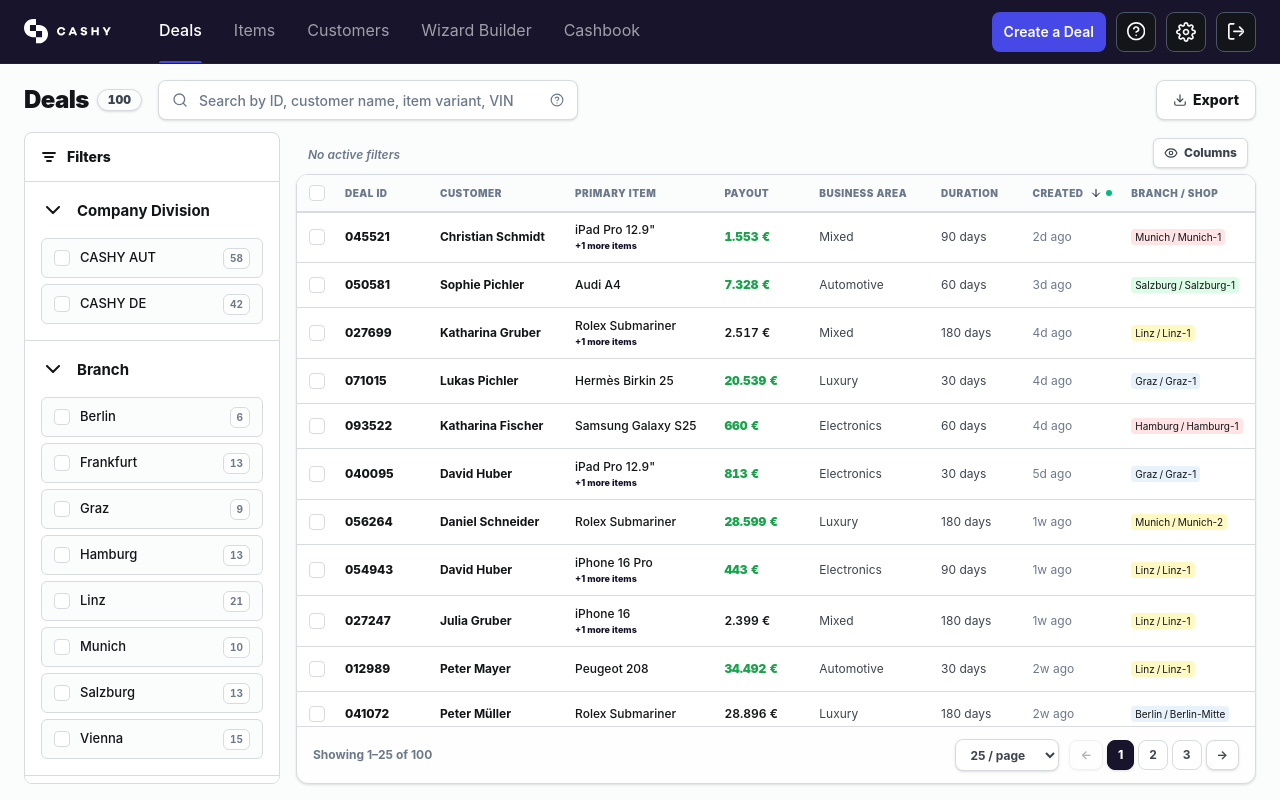
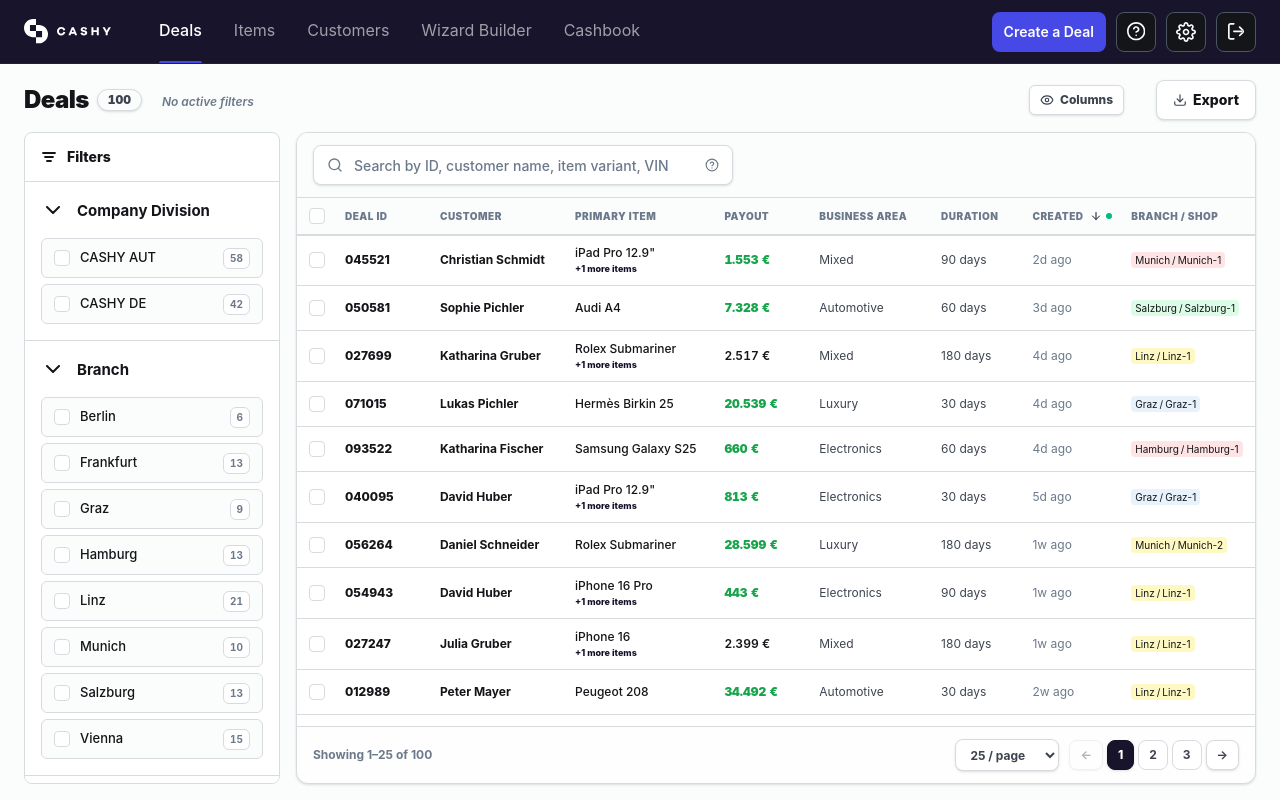
Before and after one commit to SarvarthDevelopers/cashy-mockup, a React (Vite) app: page /deals in a window 1280 px wide. Built offline with nearby package versions, Linux system fonts and the light colour scheme.

Commit message:
feat(deals): swap desktop search and column/filter picker layouts and lift column visibilities state

```diff
--- a/src/components/Deals/DealsTable.tsx
+++ b/src/components/Deals/DealsTable.tsx
@@ -1,14 +1,21 @@
 import { useState, useRef, useCallback, useEffect } from 'react';
-import { MoreHorizontal, ArrowUpDown, ArrowUp, ArrowDown, Eye, EyeOff, AlertTriangle, X } from 'lucide-react';
+import { MoreHorizontal, ArrowUpDown, ArrowUp, ArrowDown, AlertTriangle, X, Search, HelpCircle, Loader2 } from 'lucide-react';
 import type { Deal } from '../../data/mockDeals';
-import { STATUS_STYLES } from '../../data/mockDeals';
+import { STATUS_STYLES, DEALS_MICROCOPY } from '../../data/mockDeals';
 import { ShopLabel } from '../Card/ShopLabel';
-import type { FilterState } from './DealsFilterRail';
-import { INITIAL_FILTERS } from './DealsFilterRail';
 
 export interface SortConfig {
   key: string;
   direction: 'asc' | 'desc';
+}
+
+export interface ColumnDef {
+  key: string;
+  label: string;
+  width: number;
+  minWidth: number;
+  visible: boolean;
+  sortable: boolean;
 }
 
 interface DealsTableProps {
@@ -25,21 +32,13 @@
   onPageSizeChange: (size: number) => void;
   onRowAction?: (action: string, deal: Deal) => void;
   searchActive?: boolean;
-  filters: FilterState;
-  onFiltersChange: (filters: FilterState) => void;
-  activePills: Array<{ category: string; value: string; onClear: () => void }>;
+  searchQuery: string;
+  onSearchChange: (query: string) => void;
+  columns: ColumnDef[];
+  onColumnsChange: React.Dispatch<React.SetStateAction<ColumnDef[]>>;
 }
 
-interface ColumnDef {
-  key: string;
-  label: string;
-  width: number;
-  minWidth: number;
-  visible: boolean;
-  sortable: boolean;
-}
-
-const DEFAULT_COLUMNS: ColumnDef[] = [
+export const DEFAULT_COLUMNS: ColumnDef[] = [
   { key: 'dealId', label: 'Deal ID', width: 100, minWidth: 80, visible: true, sortable: true },
   { key: 'customer', label: 'Customer', width: 140, minWidth: 110, visible: true, sortable: true },
   { key: 'primaryItem', label: 'Primary Item', width: 150, minWidth: 120, visible: true, sortable: true },
@@ -127,22 +126,31 @@
   onPageSizeChange,
   onRowAction,
   searchActive = false,
-  onFiltersChange,
-  activePills,
+  searchQuery,
+  onSearchChange,
+  columns,
+  onColumnsChange: setColumns,
 }: DealsTableProps) {
-  const [columns, setColumns] = useState<ColumnDef[]>(DEFAULT_COLUMNS);
-  const [showColumnPicker, setShowColumnPicker] = useState(false);
   const [resizingCol, setResizingCol] = useState<string | null>(null);
   const [resizeStart, setResizeStart] = useState<{ x: number; width: number } | null>(null);
-  const columnPickerRef = useRef<HTMLDivElement>(null);
+
+  // Local debounced search state for desktop search
+  const [localSearch, setLocalSearch] = useState(searchQuery);
+  const [isSearching, setIsSearching] = useState(false);
 
   useEffect(() => {
-    const handler = (e: MouseEvent) => {
-      if (columnPickerRef.current && !columnPickerRef.current.contains(e.target as Node)) setShowColumnPicker(false);
-    };
-    if (showColumnPicker) document.addEventListener('mousedown', handler);
-    return () => document.removeEventListener('mousedown', handler);
-  }, [showColumnPicker]);
+    setLocalSearch(searchQuery);
+  }, [searchQuery]);
+
+  useEffect(() => {
+    if (localSearch === searchQuery) return;
+    setIsSearching(true);
+    const delay = setTimeout(() => {
+      onSearchChange(localSearch);
+      setIsSearching(false);
+    }, 300);
+    return () => clearTimeout(delay);
+  }, [localSearch, onSearchChange, searchQuery]);
 
   const handleResizeStart = useCallback((e: React.MouseEvent, colKey: string) => {
     e.preventDefault();
@@ -335,80 +343,47 @@
 
   return (
     <div className="flex flex-col flex-1 min-w-0 h-full" role="grid" aria-colcount={visibleColumns.length + 2}>
-      {/* Column picker toggle */}
-      <div className="flex items-center justify-between px-2 py-1.5 shrink-0 select-none">
-        <div className="flex-1 min-w-0 mr-4">
-          {activePills.length > 0 ? (
-            <div className="flex flex-wrap items-center gap-1.5">
-              {activePills.map((pill, idx) => (
-                <span
-                  key={idx}
-                  className="inline-flex items-center gap-1.5 pl-2.5 pr-1.5 py-0.5 rounded-full bg-[var(--background-secondary)] border border-[var(--border-subtle)] text-[10px] font-bold text-[var(--text-subtle)] shadow-sm animate-in fade-in duration-200"
-                >
-                  <span className="text-[9px] text-[var(--text-subtlest)] font-extrabold uppercase shrink-0">{pill.category}:</span>
-                  <span className="truncate max-w-[100px]">{pill.value}</span>
-                  <button
-                    onClick={pill.onClear}
-                    className="hover:bg-[var(--background-secondary-hover)] rounded-full p-0.5 transition-colors cursor-pointer text-[var(--text-subtlest)] hover:text-[var(--text-primary)] focus:outline-none flex items-center justify-center shrink-0"
-                    aria-label={`Remove ${pill.category} filter ${pill.value}`}
-                  >
-                    <X size={10} strokeWidth={2.5} />
-                  </button>
-                </span>
-              ))}
-              <button
-                onClick={() => onFiltersChange(INITIAL_FILTERS)}
-                className="text-[11px] text-[var(--text-error)] font-black hover:text-[var(--text-error-on-subtle)] cursor-pointer focus:outline-none shrink-0 ml-1.5 transition-colors"
-              >
-                Clear all
-              </button>
-            </div>
-          ) : (
-            <span className="text-xs text-[var(--text-subtlest)] font-semibold italic pl-1">No active filters</span>
-          )}
-        </div>
-        <div className="relative" ref={columnPickerRef}>
-          <button
-            onClick={() => setShowColumnPicker(!showColumnPicker)}
-            className="flex items-center gap-1.5 px-2.5 py-1.5 text-xs font-extrabold text-[var(--text-subtle)] hover:text-[var(--text-primary)] hover:bg-[var(--background-secondary)] rounded-md transition-colors cursor-pointer border border-[var(--border-subtle)] shadow-sm bg-[var(--background-primary)] focus:outline-none focus-visible:ring-2 focus-visible:ring-[var(--border-brand)]"
-            aria-label="Manage column visibility"
-            aria-expanded={showColumnPicker}
-          >
-            {showColumnPicker ? <EyeOff size={14} /> : <Eye size={14} />}
-            <span>Columns</span>
-          </button>
-          {showColumnPicker && (
-            <div className="absolute right-0 top-8.5 z-50 bg-[var(--background-primary)] border border-[var(--border-subtle)] rounded-lg shadow-xl p-2.5 w-52 max-h-72 overflow-y-auto slick-scrollbar animate-in fade-in zoom-in-95 duration-150">
-              <p className="text-[10px] font-black text-[var(--text-subtlest)] uppercase tracking-wider px-1.5 pb-1.5 border-b border-[var(--border-subtle)] mb-1">Show/Hide Columns</p>
-              {columns.map(col => (
-                <label key={col.key} className="flex items-center gap-2.5 px-1.5 py-1.5 rounded-md hover:bg-[var(--background-secondary)] cursor-pointer transition-colors text-left focus-within:ring-2 focus-within:ring-[var(--border-brand)]/50">
-                  <div
-                    className={`w-4 h-4 rounded border flex items-center justify-center shrink-0 transition-all ${
-                      col.visible
-                        ? 'bg-[var(--background-brand-solid)] border-[var(--border-brand)] text-white'
-                        : 'border-[var(--border-subtle)] bg-[var(--background-primary)]'
-                    }`}
-                    onClick={(e) => {
-                      e.preventDefault();
-                      setColumns(cols => cols.map(c => c.key === col.key ? { ...c, visible: !c.visible } : c));
-                    }}
-                  >
-                    {col.visible && (
-                      <svg width="10" height="8" viewBox="0 0 10 8" fill="none">
-                        <path d="M1 4L3.5 6.5L9 1" stroke="white" strokeWidth="2" strokeLinecap="round" strokeLinejoin="round" />
-                      </svg>
-                    )}
-                  </div>
-                  <span className="text-xs text-[var(--text-subtle)] font-bold">{col.label}</span>
-                </label>
-              ))}
-            </div>
-          )}
-        </div>
-      </div>
-
       {/* Table & Pagination Wrapper */}
       <div className="flex-1 flex flex-col min-h-0 bg-[var(--background-primary)] border border-[var(--border-subtle)] rounded-xl shadow-sm overflow-hidden">
+
+        {/* Desktop Search bar (only visible on md and up) */}
+        <div className="hidden md:flex items-center justify-between px-4 py-3 shrink-0 select-none border-b border-[var(--border-subtle)] bg-[var(--background-secondary)]">
+          <div className="relative flex-1 max-w-[420px]">
+            <span className="absolute left-3.5 top-1/2 -translate-y-1/2 text-[var(--text-subtlest)] z-10">
+              {isSearching ? (
+                <Loader2 size={16} className="animate-spin text-[var(--text-brand)]" />
+              ) : (
+                <Search size={16} />
+              )}
+            </span>
+            <input
+              type="text"
+              value={localSearch}
+              onChange={(e) => setLocalSearch(e.target.value)}
+              placeholder={DEALS_MICROCOPY.search.placeholder}
+              className="w-full h-10 pl-10 pr-16 bg-[var(--background-primary)] border border-[var(--border-subtle)] rounded-lg text-sm focus:outline-none focus:border-[var(--border-brand)] focus:ring-2 focus:ring-[var(--border-brand)]/20 transition-all text-[var(--text-primary)] placeholder:text-[var(--text-subtlest)] font-medium shadow-sm"
+              aria-label="Search index fields"
+            />
+            {localSearch && (
+              <button
+                onClick={() => { setLocalSearch(''); onSearchChange(''); }}
+                className="absolute right-9 top-1/2 -translate-y-1/2 p-0.5 hover:bg-[var(--background-secondary)] rounded-md transition-colors cursor-pointer focus:outline-none focus-visible:ring-2 focus-visible:ring-[var(--border-brand)]"
+                aria-label="Clear search input"
+              >
+                <X size={14} className="text-[var(--text-subtlest)] hover:text-[var(--text-primary)]" />
+              </button>
+            )}
+
+            {/* Premium Hover Help Tooltip */}
+            <div className="absolute right-3.5 top-1/2 -translate-y-1/2 group z-25 flex items-center">
+              <HelpCircle size={14} className="text-[var(--text-subtlest)] cursor-help hover:text-[var(--text-subtle)]" />
+              <div className="absolute bottom-full right-0 mb-2 w-64 hidden group-hover:block bg-[#131518] text-white text-[10px] font-bold p-3 rounded-lg shadow-xl border border-[#4c5564] leading-relaxed animate-in fade-in duration-150">
+                <span className="block text-[9px] text-[var(--text-brand)] uppercase tracking-wider mb-1 font-black">Search Fields</span>
+                Searches across Deal ID, Customer name, email, phone, branch, shop, appraisers, item variant specifications, and internal timeline notes.
+              </div>
+            </div>
+          </div>
+        </div>
         {/* Scrollable Table Area */}
         <div className="flex-1 overflow-auto slick-scrollbar bg-[var(--background-primary)]">
           <table
--- a/src/components/Deals/DealsToolbar.tsx
+++ b/src/components/Deals/DealsToolbar.tsx
@@ -1,6 +1,7 @@
-import { useState, useEffect } from 'react';
-import { Search, Download, Archive, X, HelpCircle, Loader2, RefreshCw } from 'lucide-react';
+import { useState, useEffect, useRef } from 'react';
+import { Search, Download, Archive, X, HelpCircle, Loader2, RefreshCw, Eye, EyeOff } from 'lucide-react';
 import { DEALS_MICROCOPY } from '../../data/mockDeals';
+import type { ColumnDef } from './DealsTable';
 
 interface DealsToolbarProps {
   searchQuery: string;
@@ -19,6 +20,11 @@
   // Mobile filter toggle props
   onToggleFilter?: () => void;
   activeFiltersCount?: number;
+  // Desktop layout integration props
+  columns?: ColumnDef[];
+  onColumnsChange?: (cols: ColumnDef[]) => void;
+  activePills?: Array<{ category: string; value: string; onClear: () => void }>;
+  onClearFilters?: () => void;
 }
 
 export function DealsToolbar({
@@ -36,10 +42,26 @@
   exportProgress = 0,
   onToggleFilter,
   activeFiltersCount = 0,
+  columns = [],
+  onColumnsChange,
+  activePills = [],
+  onClearFilters,
 }: DealsToolbarProps) {
   // Local debounced state
   const [localSearch, setLocalSearch] = useState(searchQuery);
   const [isSearching, setIsSearching] = useState(false);
+  const [showColumnPicker, setShowColumnPicker] = useState(false);
+  const columnPickerRef = useRef<HTMLDivElement>(null);
+
+  useEffect(() => {
+    const handler = (e: MouseEvent) => {
+      if (columnPickerRef.current && !columnPickerRef.current.contains(e.target as Node)) {
+        setShowColumnPicker(false);
+      }
+    };
+    if (showColumnPicker) document.addEventListener('mousedown', handler);
+    return () => document.removeEventListener('mousedown', handler);
+  }, [showColumnPicker]);
 
   useEffect(() => {
     setLocalSearch(searchQuery);
@@ -205,41 +227,82 @@
             </span>
           </div>
 
-          {/* Search Input Box */}
-          <div className="relative flex-1 max-w-[420px] min-w-[200px]">
-            <span className="absolute left-3.5 top-1/2 -translate-y-1/2 text-[var(--text-subtlest)] z-10">
-              {isSearching ? (
-                <Loader2 size={16} className="animate-spin text-[var(--text-brand)]" />
+          {/* Selected Filters (Active Pills) & Columns visibility */}
+          <div className="flex-1 flex items-center justify-between min-w-0 mr-4 select-none">
+            <div className="flex-1 min-w-0 mr-4">
+              {activePills.length > 0 ? (
+                <div className="flex flex-wrap items-center gap-1.5">
+                  {activePills.map((pill, idx) => (
+                    <span
+                      key={idx}
+                      className="inline-flex items-center gap-1.5 pl-2.5 pr-1.5 py-0.5 rounded-full bg-[var(--background-secondary)] border border-[var(--border-subtle)] text-[10px] font-bold text-[var(--text-subtle)] shadow-sm animate-in fade-in duration-200"
+                    >
+                      <span className="text-[9px] text-[var(--text-subtlest)] font-extrabold uppercase shrink-0">{pill.category}:</span>
+                      <span className="truncate max-w-[100px]">{pill.value}</span>
+                      <button
+                        onClick={pill.onClear}
+                        className="hover:bg-[var(--background-secondary-hover)] rounded-full p-0.5 transition-colors cursor-pointer text-[var(--text-subtlest)] hover:text-[var(--text-primary)] focus:outline-none flex items-center justify-center shrink-0"
+                        aria-label={`Remove ${pill.category} filter ${pill.value}`}
+                      >
+                        <X size={10} strokeWidth={2.5} />
+                      </button>
+                    </span>
+                  ))}
+                  {onClearFilters && (
+                    <button
+                      onClick={onClearFilters}
+                      className="text-[11px] text-[var(--text-error)] font-black hover:text-[var(--text-error-on-subtle)] cursor-pointer focus:outline-none shrink-0 ml-1.5 transition-colors"
+                    >
+                      Clear all
+                    </button>
+                  )}
+                </div>
               ) : (
-                <Search size={16} />
+                <span className="text-xs text-[var(--text-subtlest)] font-semibold italic pl-1">No active filters</span>
               )}
-            </span>
-            <input
-              type="text"
-              value={localSearch}
-              onChange={(e) => setLocalSearch(e.target.value)}
-              placeholder={DEALS_MICROCOPY.search.placeholder}
-              className="w-full h-10 pl-10 pr-16 bg-[var(--background-primary)] border border-[var(--border-subtle)] rounded-lg text-sm focus:outline-none focus:border-[var(--border-brand)] focus:ring-2 focus:ring-[var(--border-brand)]/20 transition-all text-[var(--text-primary)] placeholder:text-[var(--text-subtlest)] font-medium shadow-sm"
-              aria-label="Search index fields"
-            />
-            {localSearch && (
-              <button
-                onClick={() => { setLocalSearch(''); onSearchChange(''); }}
-                className="absolute right-9 top-1/2 -translate-y-1/2 p-0.5 hover:bg-[var(--background-secondary)] rounded-md transition-colors cursor-pointer focus:outline-none focus-visible:ring-2 focus-visible:ring-[var(--border-brand)]"
-                aria-label="Clear search input"
-              >
-                <X size={14} className="text-[var(--text-subtlest)] hover:text-[var(--text-primary)]" />
-              </button>
+            </div>
+
+            {/* Columns Toggle Button */}
+            {columns.length > 0 && onColumnsChange && (
+              <div className="relative" ref={columnPickerRef}>
+                <button
+                  onClick={() => setShowColumnPicker(!showColumnPicker)}
+                  className="flex items-center gap-1.5 px-2.5 py-1.5 text-xs font-extrabold text-[var(--text-subtle)] hover:text-[var(--text-primary)] hover:bg-[var(--background-secondary)] rounded-md transition-colors cursor-pointer border border-[var(--border-subtle)] shadow-sm bg-[var(--background-primary)] focus:outline-none focus-visible:ring-2 focus-visible:ring-[var(--border-brand)]"
+                  aria-label="Manage column visibility"
+                  aria-expanded={showColumnPicker}
+                >
+                  {showColumnPicker ? <EyeOff size={14} /> : <Eye size={14} />}
+                  <span>Columns</span>
+                </button>
+                {showColumnPicker && (
+                  <div className="absolute right-0 top-8.5 z-50 bg-[var(--background-primary)] border border-[var(--border-subtle)] rounded-lg shadow-xl p-2.5 w-52 max-h-72 overflow-y-auto slick-scrollbar animate-in fade-in zoom-in-95 duration-150">
+                    <p className="text-[10px] font-black text-[var(--text-subtlest)] uppercase tracking-wider px-1.5 pb-1.5 border-b border-[var(--border-subtle)] mb-1">Show/Hide Columns</p>
+                    {columns.map(col => (
+                      <label key={col.key} className="flex items-center gap-2.5 px-1.5 py-1.5 rounded-md hover:bg-[var(--background-secondary)] cursor-pointer transition-colors text-left focus-within:ring-2 focus-within:ring-[var(--border-brand)]/50">
+                        <div
+                          className={`w-4 h-4 rounded border flex items-center justify-center shrink-0 transition-all ${
+                            col.visible
+                              ? 'bg-[var(--background-brand-solid)] border-[var(--border-brand)] text-white'
+                              : 'border-[var(--border-subtle)] bg-[var(--background-primary)]'
+                          }`}
+                          onClick={(e) => {
+                            e.preventDefault();
+                            onColumnsChange(columns.map(c => c.key === col.key ? { ...c, visible: !c.visible } : c));
+                          }}
+                        >
+                          {col.visible && (
+                            <svg width="10" height="8" viewBox="0 0 10 8" fill="none">
+                              <path d="M1 4L3.5 6.5L9 1" stroke="white" strokeWidth="2" strokeLinecap="round" strokeLinejoin="round" />
+                            </svg>
+                          )}
+                        </div>
+                        <span className="text-xs text-[var(--text-subtle)] font-bold">{col.label}</span>
+                      </label>
+                    ))}
+                  </div>
+                )}
+              </div>
             )}
-
-            {/* Premium Hover Help Tooltip */}
-            <div className="absolute right-3.5 top-1/2 -translate-y-1/2 group z-25 flex items-center">
-              <HelpCircle size={14} className="text-[var(--text-subtlest)] cursor-help hover:text-[var(--text-subtle)]" />
-              <div className="absolute bottom-full right-0 mb-2 w-64 hidden group-hover:block bg-[#131518] text-white text-[10px] font-bold p-3 rounded-lg shadow-xl border border-[#4c5564] leading-relaxed animate-in fade-in duration-150">
-                <span className="block text-[9px] text-[var(--text-brand)] uppercase tracking-wider mb-1 font-black">Search Fields</span>
-                Searches across Deal ID, Customer name, email, phone, branch, shop, appraisers, item variant specifications, and internal timeline notes.
-              </div>
-            </div>
           </div>
 
           {/* Inline Bulk action bar — visible when rows selected */}
@@ -310,7 +373,10 @@
             {/* Help Tooltip */}
             <div className="absolute bottom-full left-1/2 -translate-x-1/2 mb-2 w-52 hidden group-hover:block bg-[#131518] text-white text-[10px] font-bold p-3 rounded-lg shadow-xl border border-[#4c5564] leading-relaxed z-50 animate-in fade-in duration-150">
               <span className="block text-[9px] text-[var(--text-brand)] uppercase tracking-wider mb-1 font-black">Export Output</span>
-              Downloads your actively filtered list containing all 28+ deal details in highly structured CSV spreadsheet format.
+              {selectedCount > 0
+                ? `Downloads your selected ${selectedCount} deal${selectedCount > 1 ? 's' : ''} in highly structured CSV spreadsheet format.`
+                : 'Downloads your actively filtered list containing all 28+ deal details in highly structured CSV spreadsheet format.'
+              }
             </div>
           </div>
         </div>
--- a/src/pages/DealsPage.tsx
+++ b/src/pages/DealsPage.tsx
@@ -4,8 +4,8 @@
 import { DealsToolbar } from '../components/Deals/DealsToolbar';
 import { DealsFilterRail, INITIAL_FILTERS } from '../components/Deals/DealsFilterRail';
 import type { FilterState } from '../components/Deals/DealsFilterRail';
-import { DealsTable } from '../components/Deals/DealsTable';
-import type { SortConfig } from '../components/Deals/DealsTable';
+import { DealsTable, DEFAULT_COLUMNS } from '../components/Deals/DealsTable';
+import type { SortConfig, ColumnDef } from '../components/Deals/DealsTable';
 import { DealsPreviewPanel } from '../components/Deals/DealsPreviewPanel';
 import type { DealData } from '../data/mockData';
 
@@ -247,6 +247,7 @@
   const [searchQuery, setSearchQuery] = useState('');
   const [sortConfigs, setSortConfigs] = useState<SortConfig[]>([{ key: 'createdAt', direction: 'desc' }]);
   const [selectedRows, setSelectedRows] = useState<Set<string>>(new Set());
+  const [columns, setColumns] = useState<ColumnDef[]>(DEFAULT_COLUMNS);
 
   const [activeDeal, setActiveDeal] = useState<Deal | null>(null);
   const [filterCollapsed, setFilterCollapsed] = useState(false);
@@ -367,8 +368,13 @@
 
 
   const handleExportAll = useCallback(() => {
-    triggerSimulatedExport(filteredDeals, 'cashy-deals-all.csv');
-  }, [filteredDeals, triggerSimulatedExport]);
+    if (selectedRows.size > 0) {
+      const selectedDeals = allDeals.filter(d => selectedRows.has(d.dealId));
+      triggerSimulatedExport(selectedDeals, `cashy-deals-selected-${selectedRows.size}-items.csv`);
+    } else {
+      triggerSimulatedExport(filteredDeals, 'cashy-deals-filtered.csv');
+    }
+  }, [selectedRows, allDeals, filteredDeals, triggerSimulatedExport]);
 
   // Bulk simulated appraiser assignment with error triggers
   const executeBulkAction = useCallback((actionType: string) => {
@@ -437,6 +443,10 @@
           exportProgress={exportProgress}
           onToggleFilter={() => setFilterCollapsed(!filterCollapsed)}
           activeFiltersCount={activePills.length}
+          columns={columns}
+          onColumnsChange={setColumns}
+          activePills={activePills}
+          onClearFilters={() => handleFiltersChange(INITIAL_FILTERS)}
         />
 
         {/* Main Grid Viewport */}
@@ -466,9 +476,10 @@
               onPageSizeChange={setPageSize}
               onRowAction={handleRowAction}
               searchActive={!!searchQuery.trim()}
-              filters={filters}
-              onFiltersChange={handleFiltersChange}
-              activePills={activePills}
+              searchQuery={searchQuery}
+              onSearchChange={handleSearchChange}
+              columns={columns}
+              onColumnsChange={setColumns}
             />
           </div>
 
```
